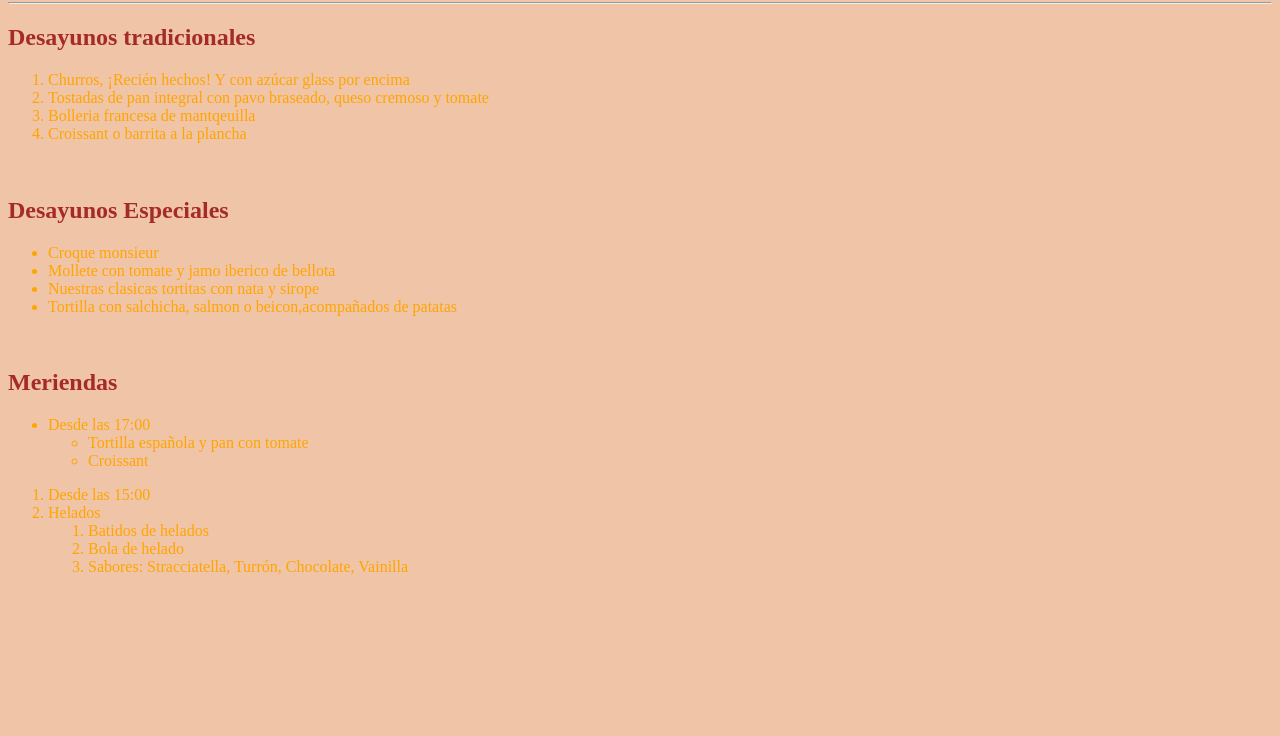
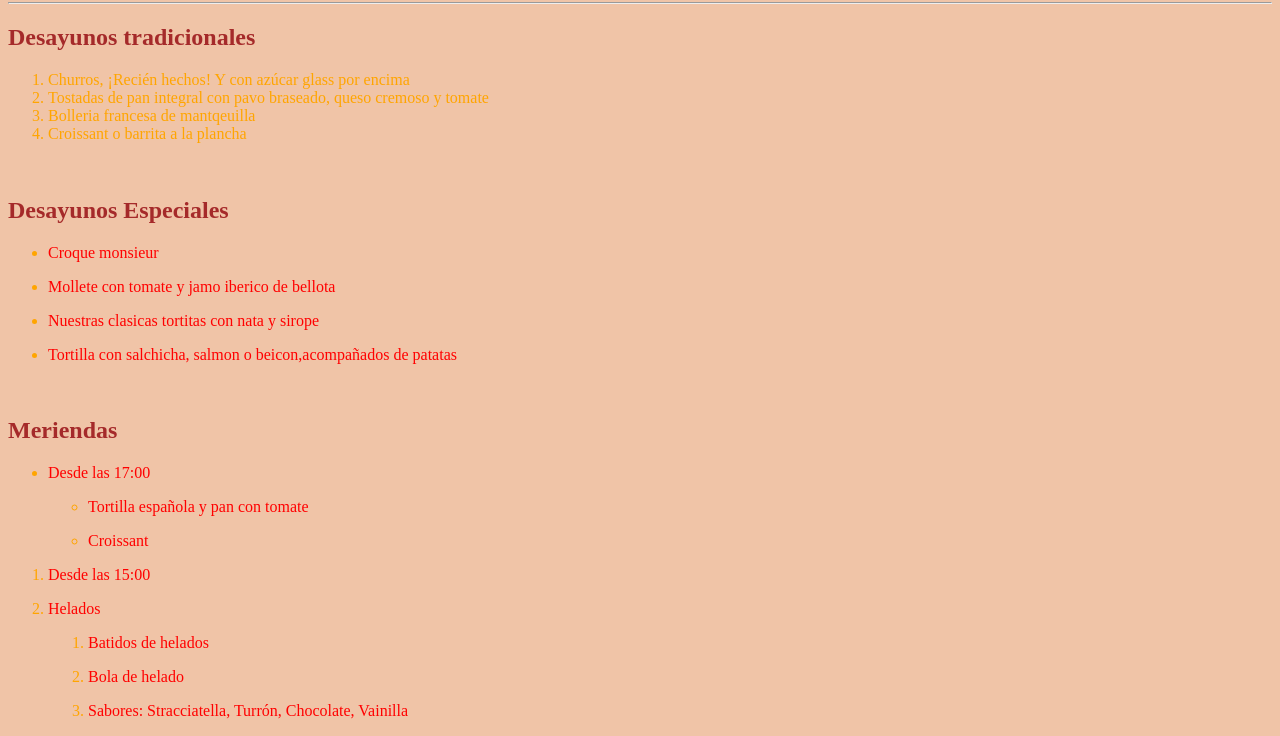
Before and after one commit to juliozaragoza/Practica8, a plain HTML site: page Carta.html in a window 1280 px wide. Shown: the part 78-814 px from the top of the page. Drawn offline with Linux system fonts and the light colour scheme.

Commit message:
Practica8

```diff
--- a/Carta.html
+++ b/Carta.html
@@ -20,27 +20,27 @@
    <br>
    <h2>Desayunos Especiales</h2>
    <ul>
-       <li>Croque monsieur</li>
-       <li>Mollete con tomate y jamo iberico de bellota</li>
-       <li>Nuestras clasicas tortitas con nata y sirope</li>
-       <li>Tortilla con salchicha, salmon o beicon,acompañados de patatas</li>
+       <li><p>Croque monsieur</p></li>
+       <li><p>Mollete con tomate y jamo iberico de bellota</p></li>
+       <li><p>Nuestras clasicas tortitas con nata y sirope</p></li>
+       <li><p>Tortilla con salchicha, salmon o beicon,acompañados de patatas</p></li>
    </ul>
    <br>
    <h2>Meriendas</h2>
    <ul>
-       <li>Desde las 17:00</li>
+       <li><p>Desde las 17:00</p></li>
        <ul>
-           <li>Tortilla española y pan con tomate</li>
-           <li>Croissant </li>
+           <li><p>Tortilla española y pan con tomate</p></li>
+           <li><p>Croissant</p> </li>
        </ul>
     </ul>
    <ol>
-       <li>Desde las 15:00</li>
-       <li>Helados</li>
+       <li><p>Desde las 15:00</p></li>
+       <li><p>Helados</p></li>
        <ol>
-           <li>Batidos de helados</li>
-           <li>Bola de helado</li>
-           <li>Sabores: Stracciatella, Turrón, Chocolate, Vainilla</li>
+           <li><p>Batidos de helados</p></li>
+           <li><p>Bola de helado</p></li>
+           <li><p>Sabores: Stracciatella, Turrón, Chocolate, Vainilla</p></li>
        </ol>
    </ol>
 
```
